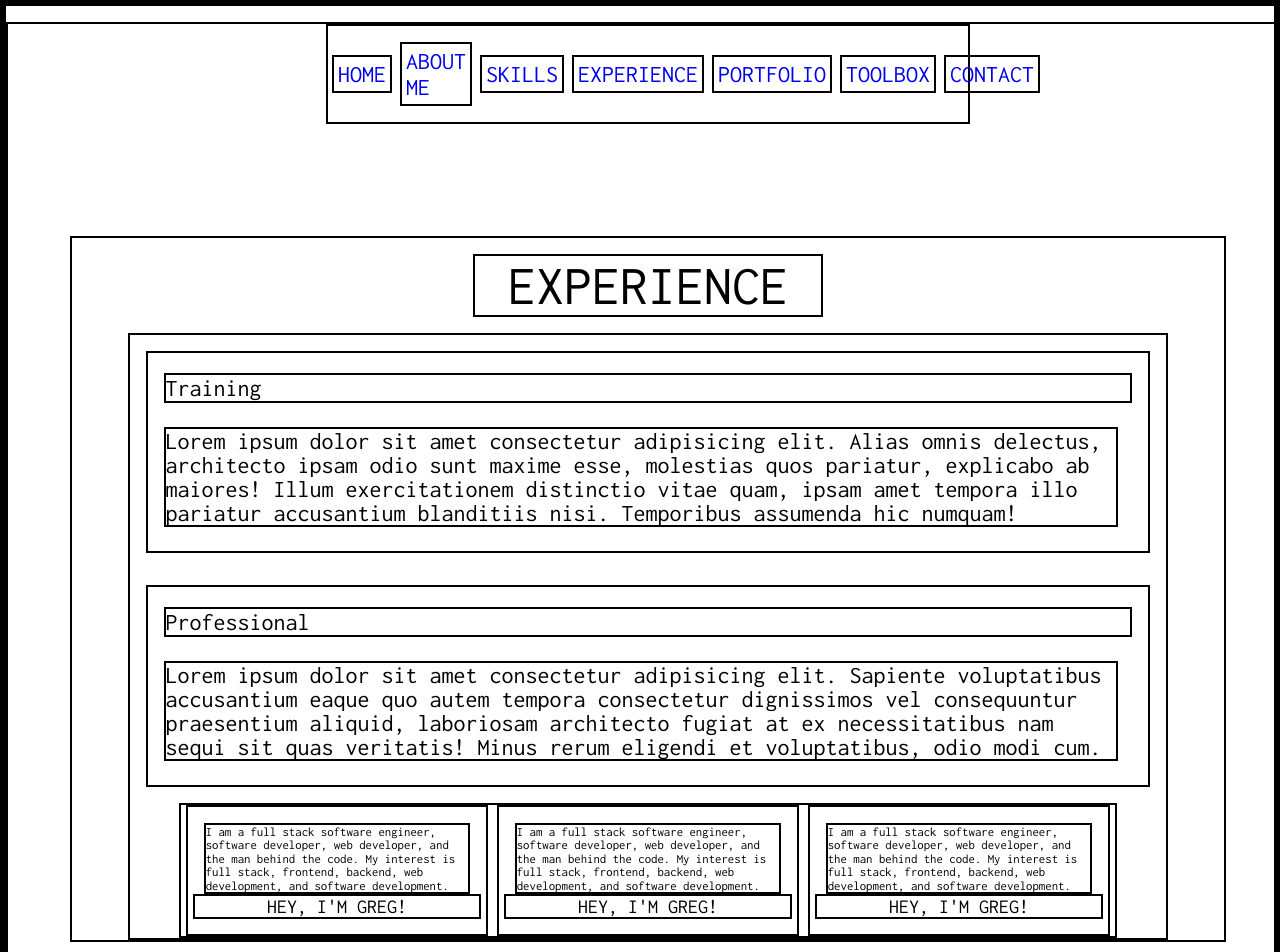
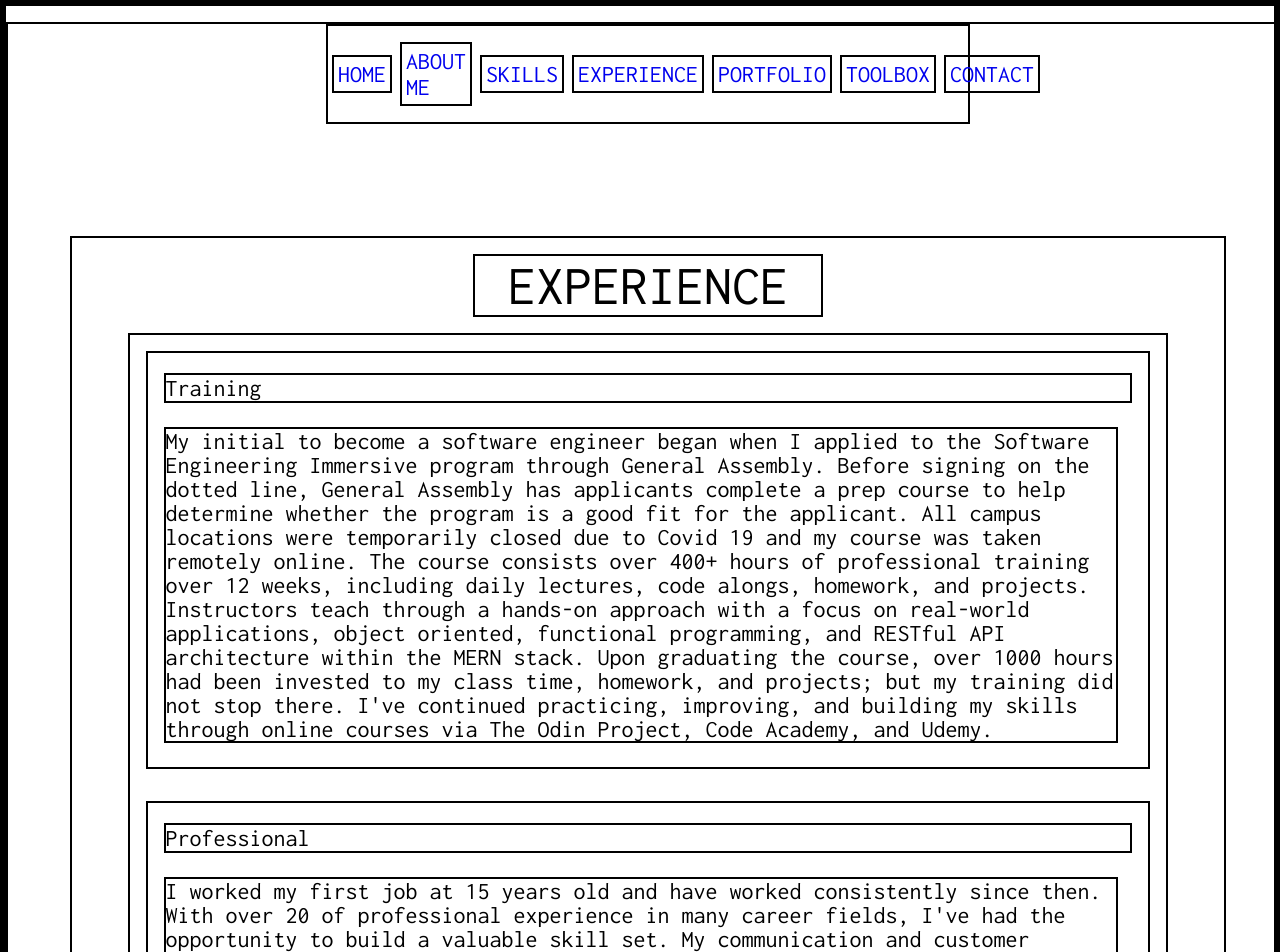
Before and after one commit to gregdusek/my-portfolio, a React (Create React App) app: page /Experience in a window 1280 px wide. Shown: the top 952 px of the page. Built offline with nearby package versions, Linux system fonts and the light colour scheme.

Commit message:
Added Experience content to page

```diff
--- a/src/Components/Experience/index.js
+++ b/src/Components/Experience/index.js
@@ -8,29 +8,32 @@ const Experience = () => {
                     <div className='training-row'>
                         <h2 className='training-title'>Training</h2>
                         <p className='training-paragraph'>
-                            Lorem ipsum dolor sit amet consectetur adipisicing elit. Alias omnis delectus, architecto ipsam odio sunt maxime esse, molestias quos pariatur, explicabo ab maiores! Illum exercitationem distinctio vitae quam, ipsam amet tempora illo pariatur accusantium blanditiis nisi. Temporibus assumenda hic numquam!
+                            My initial to become a software engineer began when I applied to the Software Engineering Immersive program through General Assembly. Before signing on the dotted line, General Assembly has applicants complete a prep course to help determine whether the program is a good fit for the applicant. All campus locations were temporarily closed due to Covid 19 and my course was taken remotely online. The course consists over 400+ hours of professional training over 12 weeks, including daily lectures, code alongs, homework, and projects. Instructors teach through a hands-on approach with a focus on real-world applications, object oriented, functional programming, and RESTful API architecture within the MERN stack. Upon graduating the course, over 1000 hours had been invested to my class time, homework, and projects; but my training did not stop there. I've continued practicing, improving, and building my skills through online courses via The Odin Project, Code Academy, and Udemy.
                         </p>
                     </div>
                     <div className='background-row'>
                         <h2 className='background-title'>Professional</h2>
-                        <p className='background-paragraph'>Lorem ipsum dolor sit amet consectetur adipisicing elit. Sapiente voluptatibus accusantium eaque quo autem tempora consectetur dignissimos vel consequuntur praesentium aliquid, laboriosam architecto fugiat at ex necessitatibus nam sequi sit quas veritatis! Minus rerum eligendi et voluptatibus, odio modi cum.
+                        <p className='background-paragraph'>I worked my first job at 15 years old and have worked consistently since then. With over 20 of professional experience in many career fields, I've had the opportunity to build a valuable skill set. My communication and customer service skills is highlighted by my natural desire to help others any way possible. From serving patrons in a restaurant to leading a team of audio visual technicians; my ability to work under pressure, mulit-task, meet deadlines, and still provide customer satisfaction is a couple reasons why I value my project management skills. Working in fast paced environments, adapting to constantly changing environments, picking up the slack, and just being able to "roll with the punches" is why I see myself as a diverse leader within the work place.
                         </p>
                     </div>
                     <div className='column-container'>
                         <div className='column-1'>
-                            <p className='column-paragraph1'>I am a full stack software engineer, software developer, web developer, and the man behind the code. My interest is full stack, frontend, backend, web development, and software development.
-                            </p>
-                            <h1 className='column-title'>HEY, I'M GREG!</h1>
+                            <a href="http://github.com/gregdusek" target='blank'>
+                                <img className='git-icon' src="https://res.cloudinary.com/gregdusek/image/upload/v1615957748/Dev%20Language%20Icons/github_i7cwek.svg" alt="" />
+                            </a>
+                                <h1 className='column-title'>View my GitHub repositories</h1>
                         </div>
                         <div className='column-2'>
-                            <p className='column-paragraph1'>I am a full stack software engineer, software developer, web developer, and the man behind the code. My interest is full stack, frontend, backend, web development, and software development.
-                            </p>
-                            <h1 className='column-title'>HEY, I'M GREG!</h1>
+                            <a href="https://drive.google.com/file/d/1bKbnskwoanfL6eTC__i1bboRbY3nrR7Q/view?usp=sharing" target="blank">
+                                <img alt='resume-icon' src="https://res.cloudinary.com/gregdusek/image/upload/c_scale,h_132,w_102/v1612823148/Hopper%20Fly%20Fishing/resume_gepssp.png"/>
+                            </a>
+                                <h1 className='column-title'>Download my resume</h1>
                         </div>
                         <div className='column-3'>
-                            <p className='column-paragraph1'>I am a full stack software engineer, software developer, web developer, and the man behind the code. My interest is full stack, frontend, backend, web development, and software development.
-                            </p>
-                            <h1 className='column-title'>HEY, I'M GREG!</h1>
+                            <a href="https://www.linkedin.com/in/greg-dusek-50559759/" target='blank'>
+                                <img className='linked-icon' src="https://res.cloudinary.com/gregdusek/image/upload/v1615957736/Dev%20Language%20Icons/linkedin_erqmje.svg" alt="" />
+                            </a>
+                                <h1 className='column-title'>Connect with me on LinkedIn</h1>
                         </div>
                     </div>
                 </div>
```
